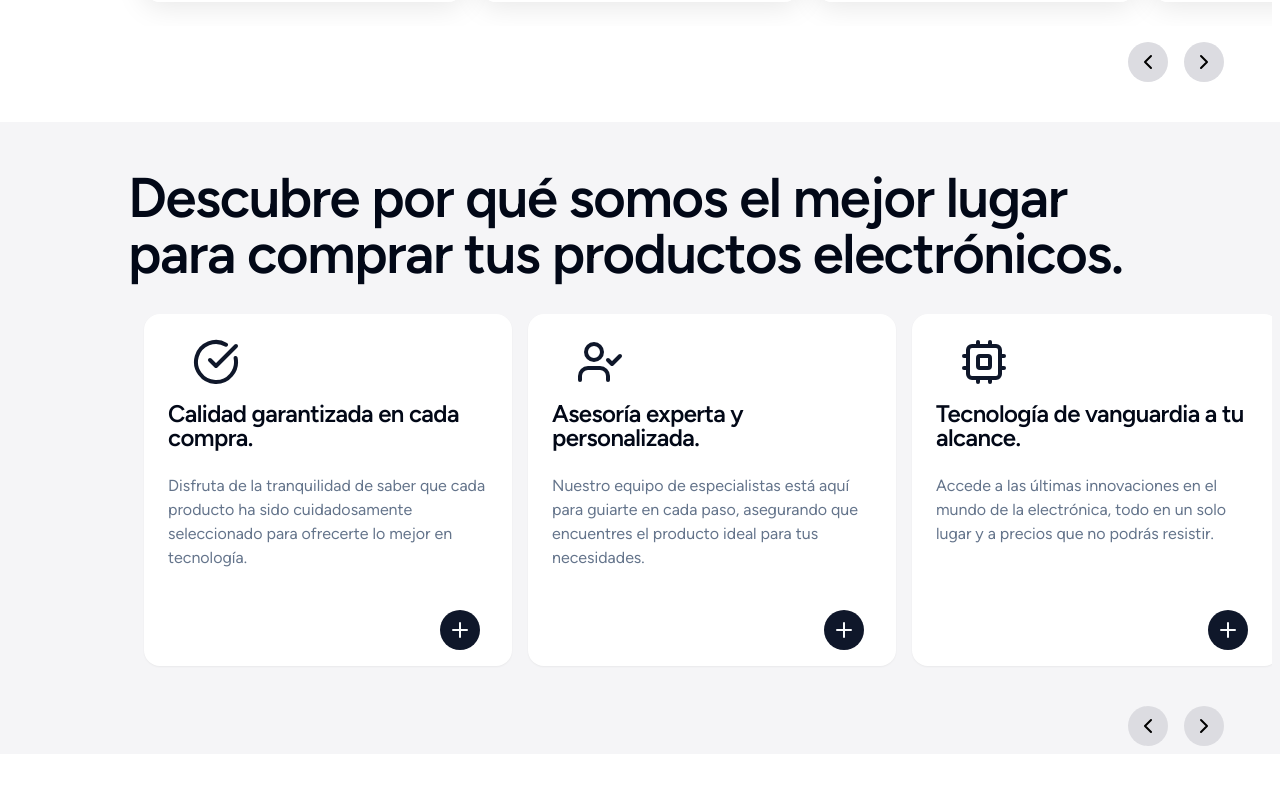
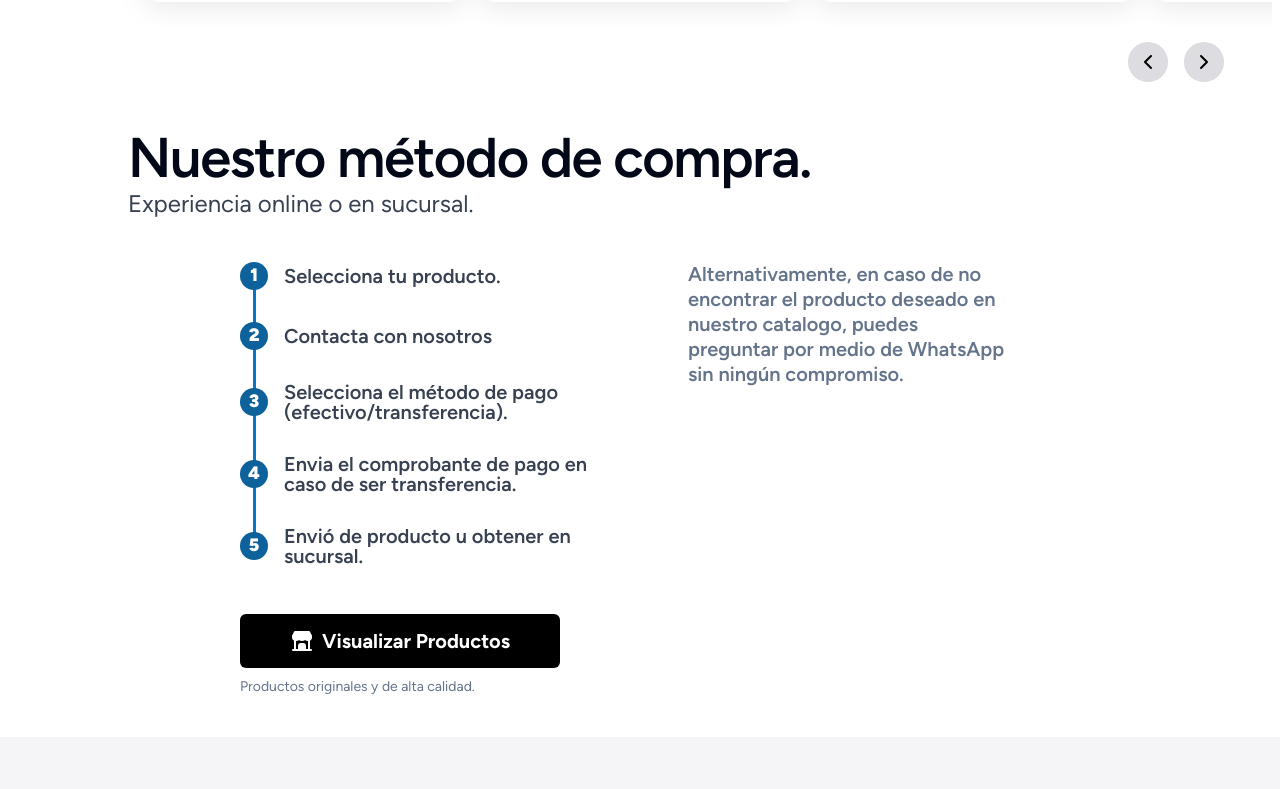
Before and after one commit to AlexisKcc8/servitec-project, a React (Vite) app: page / in a window 1280 px wide. Shown: the part 2600-3389 px from the top of the page. Built offline with nearby package versions, Linux system fonts and the light colour scheme; what tailwindcss-animated would draw is missing.

Commit message:
review components to find overflow horizontal ready

```diff
--- a/src/App.jsx
+++ b/src/App.jsx
@@ -26,6 +26,7 @@ function App() {
         />
         <BannerBrand />
         <ProductCarousel />
+        <PurchaseMethod />
         <IncentivesCarousel />
         <OurServices />
         <BannerMagSafe />
@@ -40,12 +41,8 @@ function App() {
         <div ref={footerRef}>
           <MyFooter />
         </div>
-
+        {/* //modal generico para las cards o componentes que lo necesiten */}
         <DialogModal />
-        <PurchaseMethod />
-        {/*
-         */}
-        {/* //modal generico para las cards o componentes que lo necesiten */}
       </main>
     </>
   );
```
